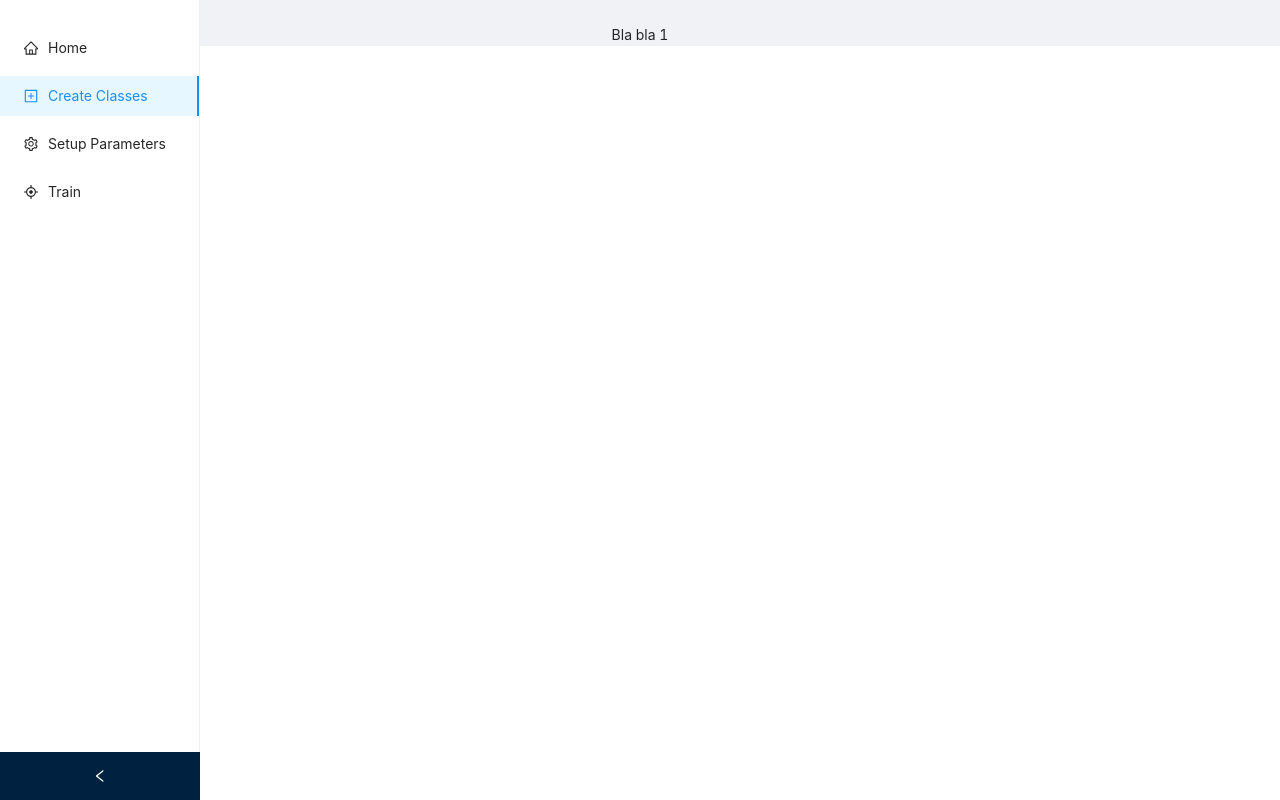
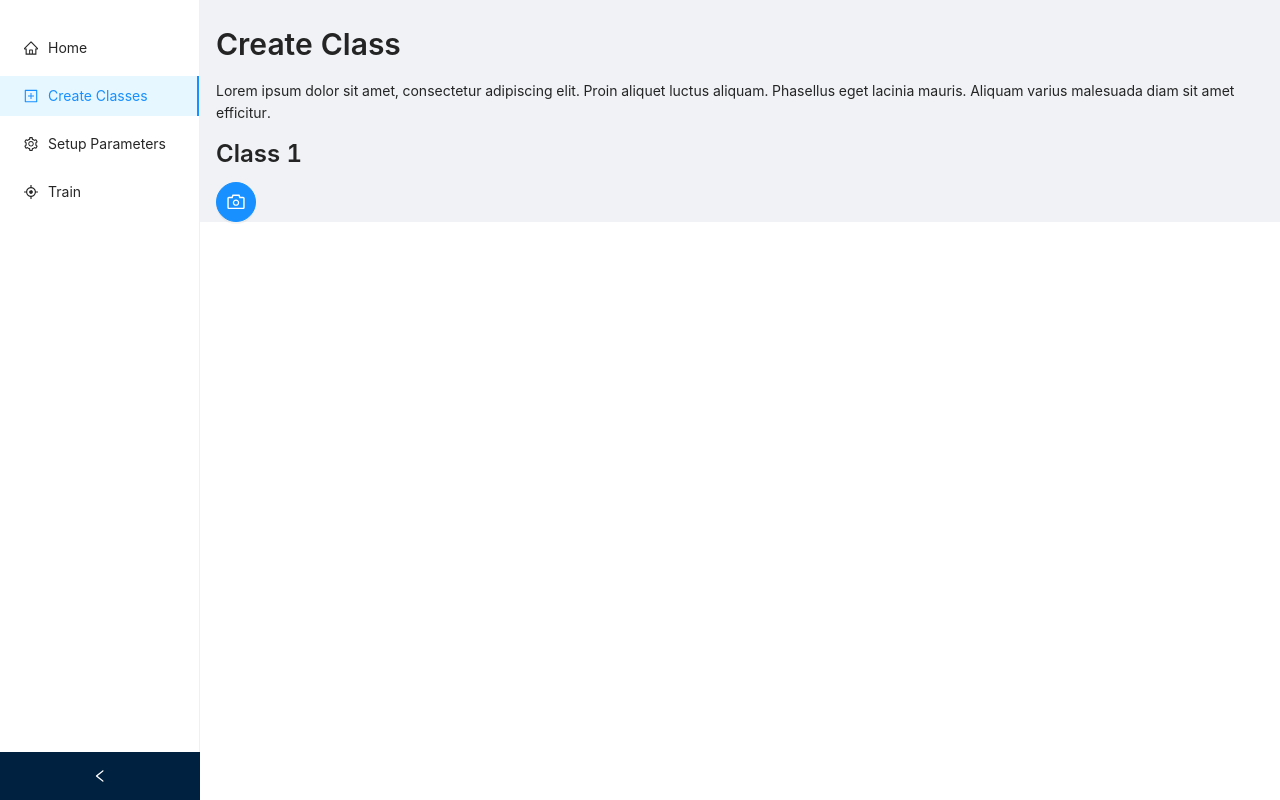
Before and after one commit to ilhamuh97/classify-ai, a React (Create React App) app: page /train in a window 1280 px wide. Built offline with nearby package versions, Linux system fonts and the light colour scheme.

Commit message:
Add class

```diff
--- /dev/null
+++ b/src/components/AddClass/AddClass.js
@@ -0,0 +1,25 @@
+import React from 'react';
+import { Typography } from 'antd';
+import MainCanvas2 from '../MainCanvas/MainCanvas2';
+
+const AddClass = () => {
+    const { Title, Paragraph } = Typography;
+    return (
+        <div>
+            <Typography>
+                <Title level={2}>Create Class</Title>
+                <Paragraph>
+                    Lorem ipsum dolor sit amet, consectetur adipiscing elit. Proin aliquet luctus
+                    aliquam. Phasellus eget lacinia mauris. Aliquam varius malesuada diam sit amet
+                    efficitur.{' '}
+                </Paragraph>
+            </Typography>
+            <Typography>
+                <Title level={3}>Class 1</Title>
+            </Typography>
+            <MainCanvas2 id={0} label="class1" />
+        </div>
+    );
+};
+
+export default AddClass;
--- a/src/components/Main/Main.js
+++ b/src/components/Main/Main.js
@@ -3,6 +3,7 @@ import { AimOutlined, SettingOutlined, PlusSquareOutlined, HomeOutlined } from '
 import { Layout, Menu } from 'antd';
 import { useNavigate } from 'react-router-dom';
 import styles from './Main.module.scss';
+import AddClass from '../AddClass/AddClass';
 
 const Main = () => {
     let navigate = useNavigate();
@@ -36,18 +37,18 @@ const Main = () => {
     const ContentElem = (key) => {
         switch (key) {
             case '1':
-                return <div>Bla bla {key}</div>;
+                return <AddClass />;
             case '2':
                 return <div>Bla bla {key}</div>;
             case '3':
                 return <div>Bla bla {key}</div>;
             default:
-                return <div>Bla bla {key}</div>;
+                return <AddClass />;
         }
     };
 
     return (
-        <Layout className={styles.layout}>
+        <Layout className={styles.layout} hasSider>
             <Sider
                 className={styles.sider}
                 collapsible
@@ -61,7 +62,7 @@ const Main = () => {
                     items={items}
                 />
             </Sider>
-            <Layout>
+            <Layout className={`${styles.siteLayout} ${collapsed ? styles.big : styles.small}`}>
                 <Content style={{ margin: '24px 16px 0', overflow: 'initial' }}>
                     {ContentElem(key)}
                 </Content>
--- a/src/components/Main/Main.module.scss
+++ b/src/components/Main/Main.module.scss
@@ -1,7 +1,7 @@
 .layout{
     min-height: 100vh;
     .sider{
-        padding-top: 24px;
+        padding-top: 24px;;
         overflow: auto;
         height: 100vh;
         position: fixed;
@@ -18,3 +18,14 @@
         }
     }
 }
+
+.siteLayout {
+    transition: all .2s;
+    text-align: left;
+    &.big{
+        margin-left: 80px;
+    }
+    &.small{
+        margin-left: 200px;
+    }
+}
--- a/src/components/MainCanvas/MainCanvas2.js
+++ b/src/components/MainCanvas/MainCanvas2.js
@@ -1,5 +1,7 @@
 import React, { useState } from 'react';
+import { Button } from 'antd';
 import Sketch from 'react-p5';
+import { CameraOutlined } from '@ant-design/icons';
 
 const MainCanvas2 = () => {
     const [on, setOn] = useState(false);
@@ -65,8 +67,13 @@ const MainCanvas2 = () => {
     return (
         <div>
             {on ? <Sketch setup={setup} draw={draw} /> : ''}
-
-            <button onClick={() => turnOffCamera(!on)}>Click here</button>
+            <Button
+                onClick={turnOffCamera}
+                type="primary"
+                shape="circle"
+                icon={<CameraOutlined />}
+                size={'large'}
+            />
         </div>
     );
 };
```
